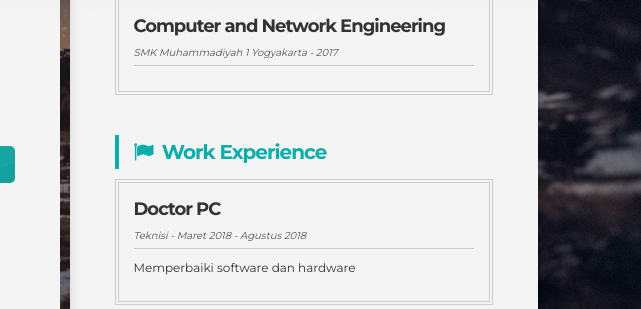
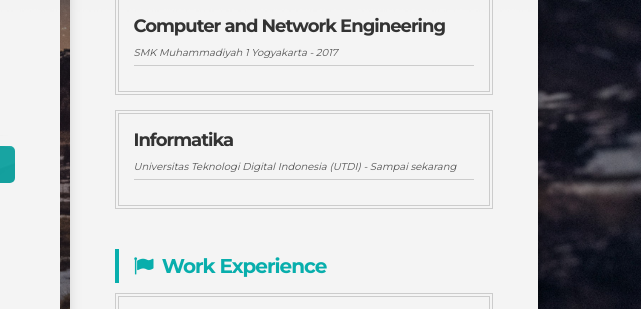
Before and after one commit to hast99/hast99.github.io, a plain HTML site: page index.html in a window 1280 px wide. Both pictures are taken after a click on the link "RESUME". Shown: the part 259-568 px from the top of the page, 639-1280 px from the left. Drawn offline with Linux system fonts and the light colour scheme; some packages are replaced by stand-ins of ours.

Commit message:
Update index.html

```diff
--- a/index.html
+++ b/index.html
@@ -180,22 +180,22 @@
                 <!-- /Resume Item -->
 
                 <!-- Resume Item -->
-<!--                <div class="resume-item">-->
-<!--                    &lt;!&ndash; Graduation title &ndash;&gt;-->
-<!--                    <h3 class="section-item-title-1">Informatika</h3>-->
-<!--                    &lt;!&ndash; /Graduation title &ndash;&gt;-->
-<!--                    &lt;!&ndash; Graduation time &ndash;&gt;-->
-<!--                    <h4 class="graduation-time">Universitas Teknologi Digital Indonesia (UTDI) - <span-->
-<!--                            class="graduation-date">Sampai sekarang</span></h4>-->
-<!--                    &lt;!&ndash; /Graduation time &ndash;&gt;-->
-<!--                    &lt;!&ndash; content &ndash;&gt;-->
-<!--                    &lt;!&ndash; <div class="graduation-description">-->
-<!--                        <p>Lorem Ipsum is simply dummy text of the printing and typesetting industry. Lorem Ipsum-->
-<!--                            has been the industry's standard dummy text ever since the 1500s, when an unknown-->
-<!--                            printer took a galley of type and scrambled it to make a type specimen book.</p>-->
-<!--                    </div> &ndash;&gt;-->
-<!--                    &lt;!&ndash; /Content &ndash;&gt;-->
-<!--                </div>-->
+                <div class="resume-item">
+                    <!-- Graduation title -->
+                    <h3 class="section-item-title-1">Informatika</h3>
+                    <!-- /Graduation title -->
+                    <!-- Graduation time -->
+                    <h4 class="graduation-time">Universitas Teknologi Digital Indonesia (UTDI) - <span
+                            class="graduation-date">Sampai sekarang</span></h4>
+                    <!-- /Graduation time -->
+                    <!-- content -->
+                    <!-- <div class="graduation-description">
+                        <p>Lorem Ipsum is simply dummy text of the printing and typesetting industry. Lorem Ipsum
+                            has been the industry's standard dummy text ever since the 1500s, when an unknown
+                            printer took a galley of type and scrambled it to make a type specimen book.</p>
+                    </div> -->
+                    <!-- /Content -->
+                </div>
 
             </div>
             <!--/ SECTION: Education -->
@@ -244,7 +244,7 @@
                     <h3 class="section-item-title-1">PT Cerdas Digital Nusantara</h3>
                     <!-- /Work Place -->
                     <!-- Job Time -->
-                    <h4 class="job">Frontend Developer - <span class="job-date">Agustus 2020 - Desember 2022</span>
+                    <h4 class="job">Frontend Developer - <span class="job-date">Agustus 2020 - Oktober 2022</span>
                     </h4>
                     <!-- /Job Time-->
                     <!-- content -->
```
